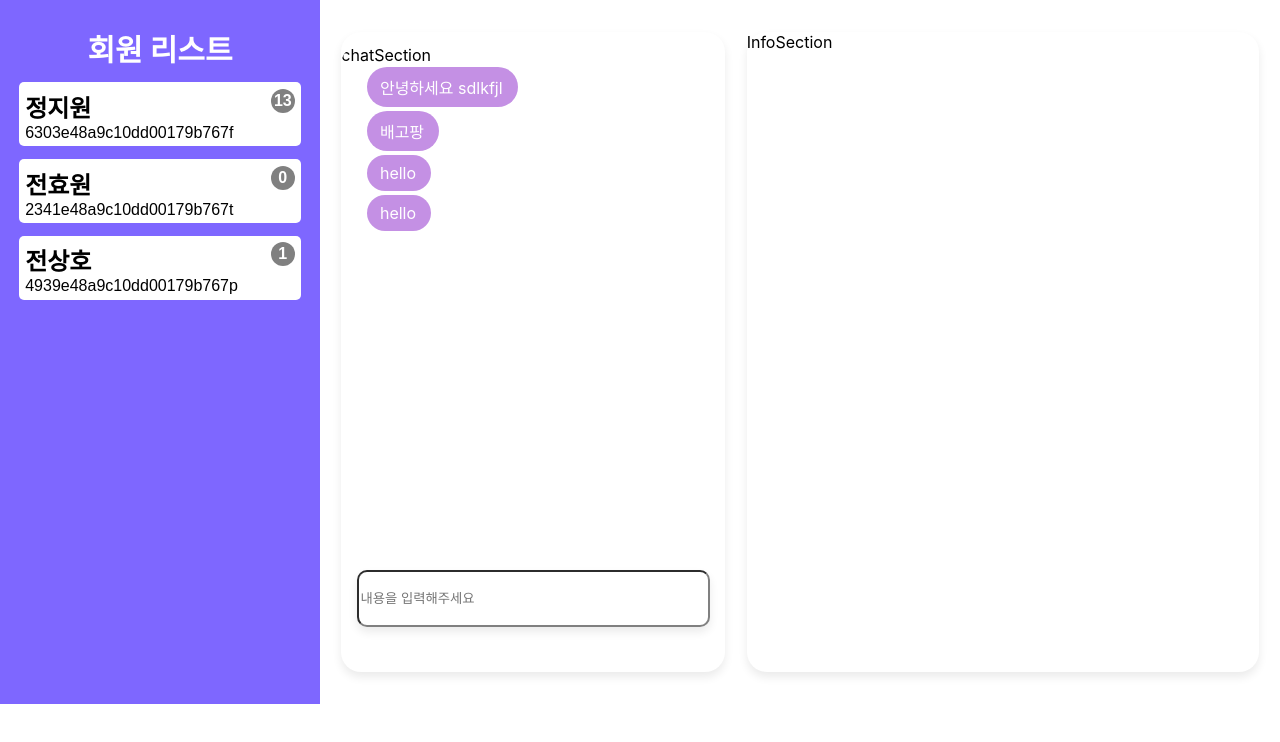
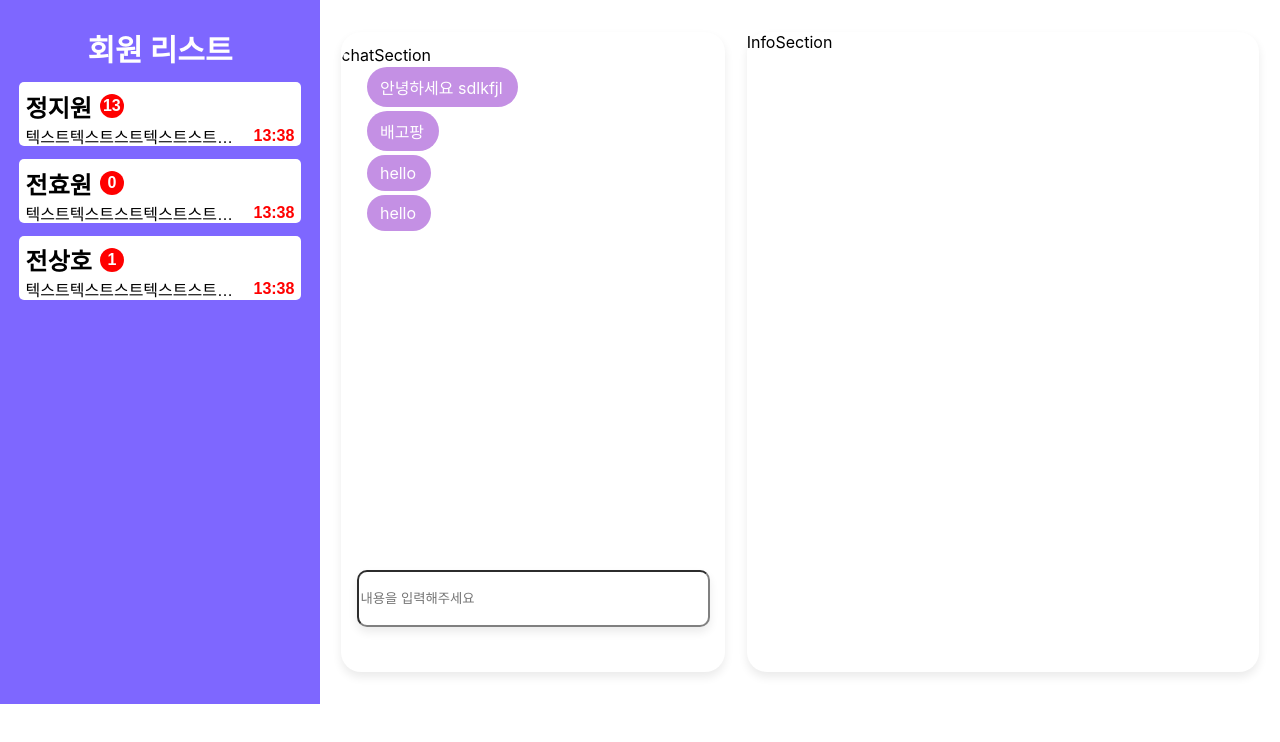
Before and after one commit to sangho-jeon/mauve-admin, a React (Create React App) app: page / in a window 1280 px wide. Shown: the top 742 px of the page. Built offline with nearby package versions, Linux system fonts and the light colour scheme.

Commit message:
[#19] 유저카드 레이아웃 변경

```diff
--- a/src/components/shared/room-card/index.jsx
+++ b/src/components/shared/room-card/index.jsx
@@ -1,18 +1,21 @@
 import React from "react";
-import { Card, Name, Text, Count, Waiting, Left, Right } from "./styled";
+import { Card, Name, Text, Count, Waiting, Left, Right, Top, Bottom } from "./styled";
 
 const RoomCard = (props) => {
   return (
     <Card onClick={props.click} value={props.id}>
-      <Left value={props.id}>
-        <Name>{props.name}</Name>
-        <Text>{props.text}</Text>
-        {props.id}
-      </Left>
-      <Right>
-        <Count>{props.count}</Count>
-        <Waiting>{props.wait}</Waiting>
-      </Right>
+      <Top>
+        <Left>
+          <Name>{props.name}</Name>
+          <Count>{props.count}</Count>
+        </Left>
+        <Right>
+        </Right>
+      </Top>
+      <Bottom>
+        <Text>텍스트텍스트스트텍스트스트텍스트트텍스트스트텍스트트텍스트텍스트{props.text}</Text>
+        <Waiting>13:38{props.wait}</Waiting>
+      </Bottom>
     </Card>
   );
 };
--- a/src/components/shared/room-card/styled.js
+++ b/src/components/shared/room-card/styled.js
@@ -1,48 +1,61 @@
 import styled from "styled-components";
 
 export const Card = styled.button`
+  display: flex;
+  flex-direction: column;
+  justify-content: space-between;
+  align-items: center;
+  z-index: 10000;
   width: 22vw;
   height: 5vw;
   border: none;
   border-radius: 5px;
   margin-bottom: 1vw;
+  padding: 0.5vw;
+  background-color: white;
   font-size: 16px;
-  background-color: white;
   cursor: pointer;
+`;
+
+export const Top = styled.div`
   display: flex;
   justify-content: space-between;
   align-items: center;
-  z-index: 10000;
+  width: 100%;
+  pointer-events: none;
 `;
+
 export const Left = styled.div`
   display: flex;
-  flex-direction: column;
+  align-items: center;
+`;
+
+export const Right = styled.div`
+`;
+
+export const Bottom = styled.div`
+  display: flex;
   justify-content: space-between;
-  width: 18vw;
-  height: 4vw;
-  text-align: left;
-  pointer-events: none;
-`;
-export const Right = styled.div`
-  display: flex;
-  flex-direction: column;
-  align-items: flex-end;
-  justify-content: space-between;
-  height: 4vw;
+  align-items: center;
+  width: 100%;
   pointer-events: none;
 `;
 
 export const Name = styled.div`
+  margin-right: 8px;
   font-size: 24px;
   font-weight: bold;
   text-overflow: ellipsis;
 `;
+
 export const Text = styled.div`
-  height: 18px;
+  width: 17vw;
   overflow: hidden;
   white-space: nowrap;
   text-overflow: ellipsis;
+  text-align: left;
 `;
+
 export const Count = styled.div`
   display: flex;
   justify-content: center;
@@ -52,9 +65,10 @@ export const Count = styled.div`
   height: 24px;
   border-radius: 12px;
   font-weight: bold;
-  background-color: gray;
+  background-color: red;
   color: white;
 `;
+
 export const Waiting = styled.div`
   font-weight: bold;
   color: red;
```
